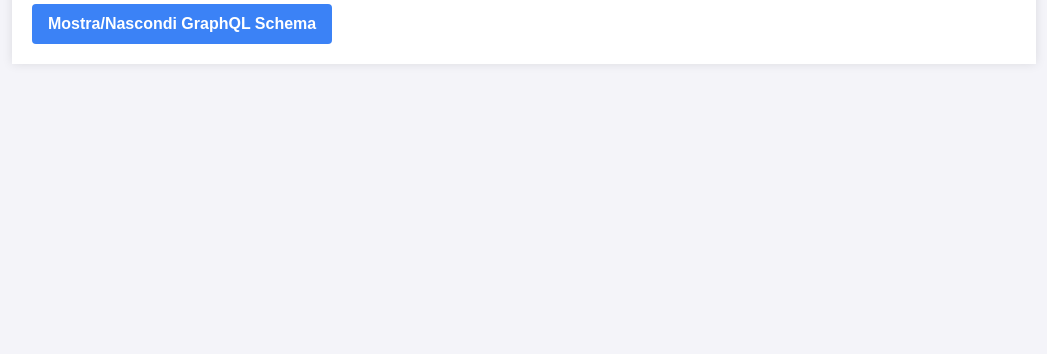
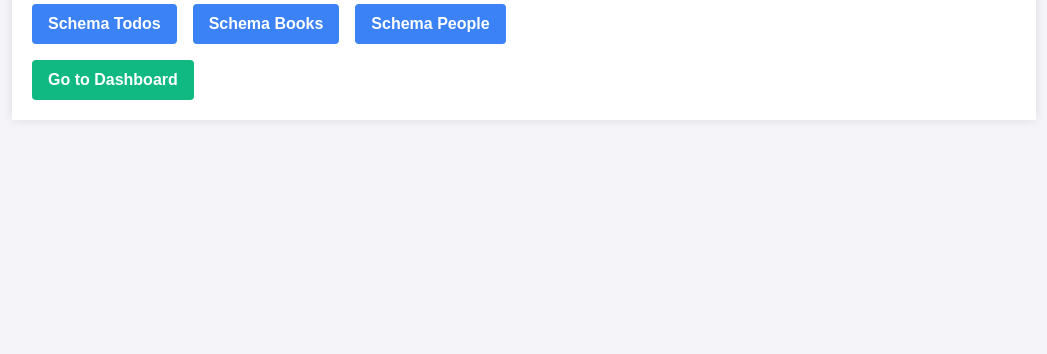
Before and after one commit to salem84/ghcopilot-extensions, a website: page DabSample/client/index.html in a window 1280 px wide. Shown: the part 446-800 px from the top of the page, without its empty margins (116-1163 px from the left). Drawn offline with nearby package versions, Linux system fonts and the light colour scheme; no server answers.

Commit message:
aggiornamento dashboard

```diff
--- a/DabSample/client/index.html
+++ b/DabSample/client/index.html
@@ -18,11 +18,19 @@
       <p>Benvenuti su Dab Agent, il tuo assistente personale per la gestione dei task. Utilizza questa applicazione per visualizzare e gestire i tuoi schemi GraphQL in modo semplice e intuitivo.</p>
       <img src="github_graphql.png" alt="Dab Agent Image">
     </div>
-    <button class="bg-blue-500 hover:bg-blue-700 text-white font-bold py-2 px-4 rounded" onclick="toggleSchema()">Mostra/Nascondi GraphQL Schema</button>
+    <div class="flex space-x-4 mb-4">
+      <button class="bg-blue-500 hover:bg-blue-700 text-white font-bold py-2 px-4 rounded" onclick="toggleSchema('schema-todos.graphql')">Schema Todos</button>
+      <button class="bg-blue-500 hover:bg-blue-700 text-white font-bold py-2 px-4 rounded" onclick="toggleSchema('schema-books.graphql')">Schema Books</button>
+      <button class="bg-blue-500 hover:bg-blue-700 text-white font-bold py-2 px-4 rounded" onclick="toggleSchema('schema-people.graphql')">Schema People</button>
+    </div>
+    <div>
+      <button class="bg-green-500 hover:bg-green-700 text-white font-bold py-2 px-4 rounded" onclick="window.location.href='/dashboard.html'">Go to Dashboard</button>
+    </div>
+
     <pre id="graphql-schema" style="display: none;"><code class="language-graphql"></code></pre>
   </main>
   <script>
-    function toggleSchema() {
+    function toggleSchema(schemaName) {
       const schemaElement = document.getElementById('graphql-schema');
       if (schemaElement.style.display === 'none') {
         schemaElement.style.display = 'block';
@@ -31,7 +39,7 @@
       }
     }
 
-    fetch('schema-todos.graphql')
+    fetch(schemaName)
       .then(response => response.text())
       .then(schema => {
         document.querySelector('#graphql-schema code').textContent = schema;
```
Also changed, not shown: 2 other files.
